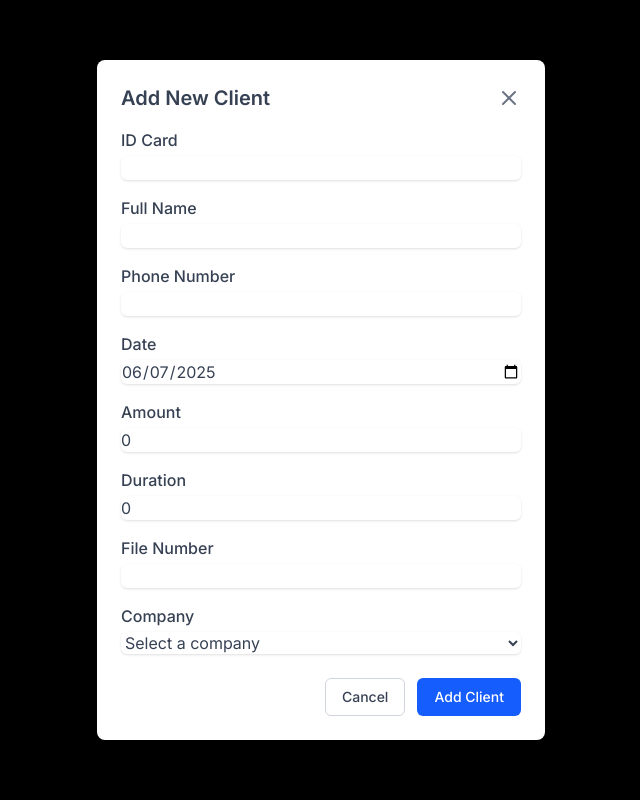
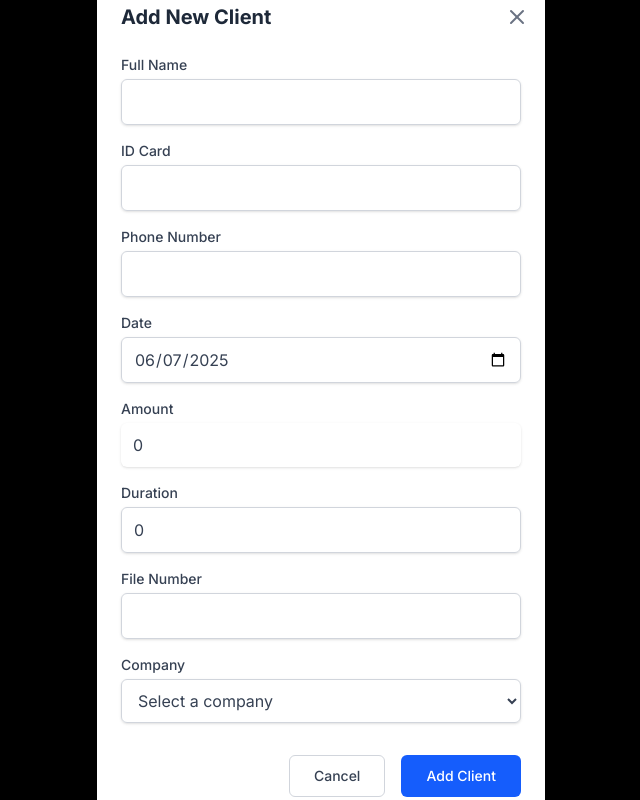
Before and after one commit to yoamzil/DataFlow, a Next.js app: page /clients in a window 1280 px wide. Both pictures are taken after typing "Sample" into the empty fields and a click on the button "Add Client". Shown: the whole page, without its empty margins (319-959 px from the left). Built offline with nearby package versions, Linux system fonts and the light colour scheme.

Commit message:
Add client form is done.

```diff
--- a/src/components/AddClientModal.tsx
+++ b/src/components/AddClientModal.tsx
@@ -64,18 +64,33 @@ export default function AddClientModal({ isOpen, onClose, client, companies }: A
 	return (
 		<div className="fixed inset-0 bg-black bg-opacity-50 flex items-center justify-center p-4">
 			<div className="bg-white rounded-lg p-6 w-full max-w-md">
-				<div className="flex justify-between items-center mb-4">
-					<h2 className="text-xl font-semibold text-gray-700">
+				<div className="flex justify-between items-center mb-6">
+					<h2 className="text-xl font-bold text-gray-800">
 						{client ? t('form.title.edit') : t('form.title.add')}
 					</h2>
-					<button onClick={onClose} className="text-gray-500 hover:text-gray-700">
+					<button onClick={onClose} className="text-gray-500 hover:text-gray-700 -mr-2">
 						<X className="h-6 w-6" />
 					</button>
 				</div>
 
 				<form onSubmit={handleSubmit} className="space-y-4">
+
 					<div>
-						<label htmlFor="idCard" className="block font-medium text-gray-700">
+						<label htmlFor="name" className="block text-sm font-medium text-gray-700 mb-1">
+							{t('form.labels.name')}
+						</label>
+						<input
+							type="text"
+							id="name"
+							required
+							value={formData.name}
+							onChange={(e) => setFormData({ ...formData, name: e.target.value })}
+							className="block w-full px-3 py-2.5 text-base rounded-md border border-gray-300 shadow-sm focus:border-blue-500 focus:ring-blue-500 text-gray-700"
+						/>
+					</div>
+
+					<div>
+						<label htmlFor="idCard" className="block text-sm font-medium text-gray-700 mb-1">
 							{t('form.labels.id')}
 						</label>
 						<input
@@ -84,26 +99,12 @@ export default function AddClientModal({ isOpen, onClose, client, companies }: A
 							required
 							value={formData.idCard}
 							onChange={(e) => setFormData({ ...formData, idCard: e.target.value })}
-							className="mt-1 block w-full rounded-md border-gray-300 shadow-sm focus:border-blue-500 focus:ring-blue-500 text-gray-700"
+							className="block w-full px-3 py-2.5 text-base rounded-md border border-gray-300 shadow-sm focus:border-blue-500 focus:ring-blue-500 text-gray-700"
 						/>
 					</div>
 
 					<div>
-						<label htmlFor="name" className="block font-medium text-gray-700">
-							{t('form.labels.name')}
-						</label>
-						<input
-							type="text"
-							id="name"
-							required
-							value={formData.name}
-							onChange={(e) => setFormData({ ...formData, name: e.target.value })}
-							className="mt-1 block w-full rounded-md border-gray-300 shadow-sm focus:border-blue-500 focus:ring-blue-500 text-gray-700"
-						/>
-					</div>
-
-					<div>
-						<label htmlFor="phone" className="block font-medium text-gray-700">
+						<label htmlFor="phone" className="block text-sm font-medium text-gray-700 mb-1">
 							{t('form.labels.phone')}
 						</label>
 						<input
@@ -112,12 +113,12 @@ export default function AddClientModal({ isOpen, onClose, client, companies }: A
 							required
 							value={formData.phone}
 							onChange={(e) => setFormData({ ...formData, phone: e.target.value })}
-							className="mt-1 block w-full rounded-md border-gray-300 shadow-sm focus:border-blue-500 focus:ring-blue-500 text-gray-700"
+							className="block w-full px-3 py-2.5 text-base rounded-md border border-gray-300 shadow-sm focus:border-blue-500 focus:ring-blue-500 text-gray-700"
 						/>
 					</div>
 
 					<div>
-						<label htmlFor="date" className="block font-medium text-gray-700">
+						<label htmlFor="date" className="block text-sm font-medium text-gray-700 mb-1">
 							{t('form.labels.date')}
 						</label>
 						<input
@@ -126,12 +127,12 @@ export default function AddClientModal({ isOpen, onClose, client, companies }: A
 							required
 							value={formData.date}
 							onChange={(e) => setFormData({ ...formData, date: e.target.value })}
-							className="mt-1 block w-full rounded-md border-gray-300 shadow-sm focus:border-blue-500 focus:ring-blue-500 text-gray-700"
+							className="block w-full px-3 py-2.5 text-base rounded-md border border-gray-300 shadow-sm focus:border-blue-500 focus:ring-blue-500 text-gray-700"
 						/>
 					</div>
 
 					<div>
-						<label htmlFor="amount" className="block font-medium text-gray-700">
+						<label htmlFor="amount" className="block text-sm font-medium text-gray-700 mb-1">
 							{t('form.labels.amount')}
 						</label>
 						<input
@@ -142,12 +143,12 @@ export default function AddClientModal({ isOpen, onClose, client, companies }: A
 							step="0.01"
 							value={formData.amount}
 							onChange={(e) => setFormData({ ...formData, amount: parseFloat(e.target.value) })}
-							className="mt-1 block w-full rounded-md border-gray-300 shadow-sm focus:border-blue-500 focus:ring-blue-500 text-gray-700"
+							className="block w-full px-3 py-2.5 text-base rounded-md border-gray-300 shadow-sm focus:border-blue-500 focus:ring-blue-500 text-gray-700"
 						/>
 					</div>
 
 					<div>
-						<label htmlFor="duration" className="block font-medium text-gray-700">
+						<label htmlFor="duration" className="block text-sm font-medium text-gray-700 mb-1">
 							{t('form.labels.duration')}
 						</label>
 						<input
@@ -157,12 +158,12 @@ export default function AddClientModal({ isOpen, onClose, client, companies }: A
 							min="1"
 							value={formData.duration}
 							onChange={(e) => setFormData({ ...formData, duration: parseInt(e.target.value) })}
-							className="mt-1 block w-full rounded-md border-gray-300 shadow-sm focus:border-blue-500 focus:ring-blue-500 text-gray-700"
+							className="block w-full px-3 py-2.5 text-base rounded-md border border-gray-300 shadow-sm focus:border-blue-500 focus:ring-blue-500 text-gray-700"
 						/>
 					</div>
 
 					<div>
-						<label htmlFor="fileId" className="block font-medium text-gray-700">
+						<label htmlFor="fileId" className="block text-sm font-medium text-gray-700 mb-1">
 							{t('form.labels.fileId')}
 						</label>
 						<input
@@ -171,12 +172,12 @@ export default function AddClientModal({ isOpen, onClose, client, companies }: A
 							required
 							value={formData.fileId}
 							onChange={(e) => setFormData({ ...formData, fileId: e.target.value })}
-							className="mt-1 block w-full rounded-md border-gray-300 shadow-sm focus:border-blue-500 focus:ring-blue-500 text-gray-700"
+							className="block w-full px-3 py-2.5 text-base rounded-md border border-gray-300 shadow-sm focus:border-blue-500 focus:ring-blue-500 text-gray-700"
 						/>
 					</div>
 
 					<div>
-						<label htmlFor="company" className="block font-medium text-gray-700">
+						<label htmlFor="company" className="block text-sm font-medium text-gray-700 mb-1">
 							{t('form.labels.company')}
 						</label>
 						<select
@@ -184,7 +185,7 @@ export default function AddClientModal({ isOpen, onClose, client, companies }: A
 							required
 							value={formData.company}
 							onChange={(e) => setFormData({ ...formData, company: e.target.value })}
-							className="mt-1 block w-full rounded-md border-gray-300 shadow-sm focus:border-blue-500 focus:ring-blue-500 text-gray-700"
+							className="block w-full px-3 py-2.5 text-base rounded-md border border-gray-300 shadow-sm focus:border-blue-500 focus:ring-blue-500 text-gray-700"
 						>
 							<option value="">{t('form.placeholders.selectCompany')}</option>
 							{companies.map((company) => (
@@ -195,17 +196,17 @@ export default function AddClientModal({ isOpen, onClose, client, companies }: A
 						</select>
 					</div>
 
-					<div className="flex justify-end space-x-3 mt-6">
+					<div className="flex justify-end space-x-4 mt-8">
 						<button
 							type="button"
 							onClick={onClose}
-							className="px-4 py-2 text-sm font-medium text-gray-700 bg-white border border-gray-300 rounded-md hover:bg-gray-50"
+							className="px-6 py-2.5 text-sm font-medium text-gray-700 bg-white border border-gray-300 rounded-md hover:bg-gray-50 transition-colors duration-150"
 						>
 							{t('form.buttons.cancel')}
 						</button>
 						<button
 							type="submit"
-							className="px-4 py-2 text-sm font-medium text-white bg-blue-600 border border-transparent rounded-md hover:bg-blue-700"
+							className="px-6 py-2.5 text-sm font-medium text-white bg-blue-600 border border-transparent rounded-md hover:bg-blue-700 transition-colors duration-150"
 						>
 							{client ? t('form.buttons.update') : t('form.buttons.add')}
 						</button>
```
